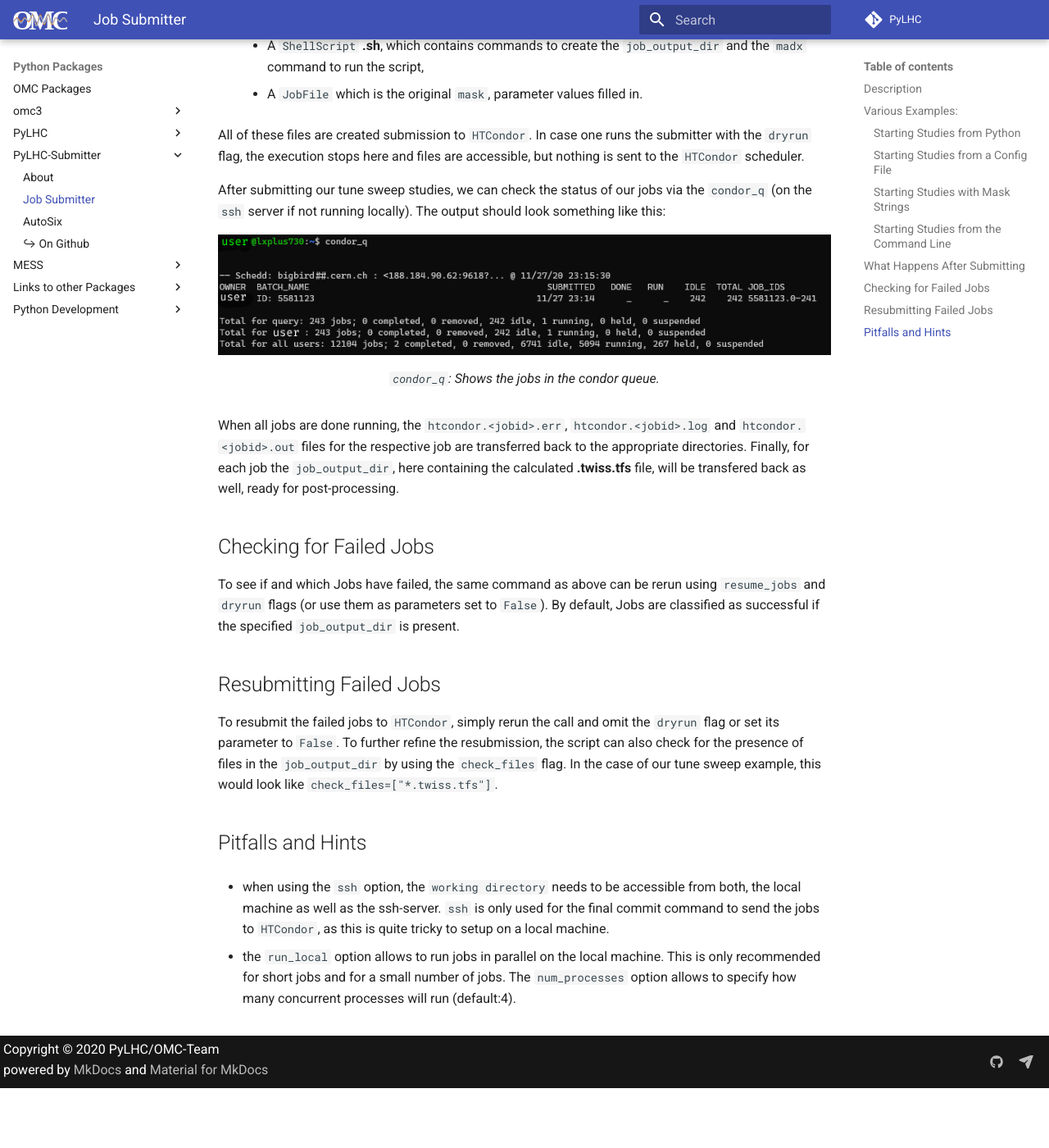
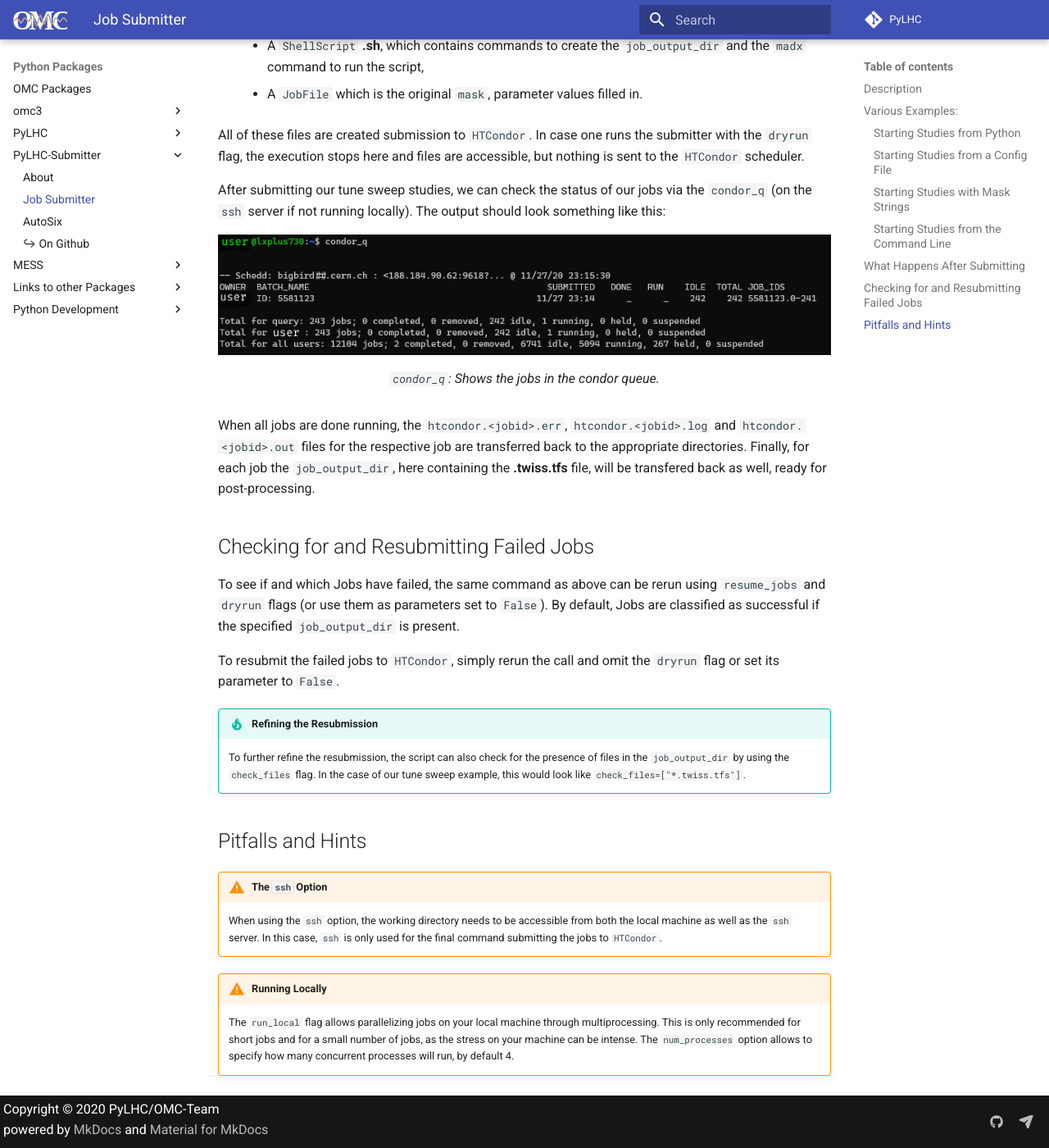
Before and after one commit to pylhc/pylhc.github.io, an MkDocs documentation site: the page built from docs/packages/pylhcsubmitter/job_submitter.md, in a window 1280 px wide and 1400 px high, scrolled down 3306 px. Shown: the whole window at 82% size. Built offline with MkDocs 1.6.1 and Material for MkDocs 9.7.7, drawn with Linux system fonts in a browser that asks for light colours; before the commit the page ends 4633 px from its top, so only the background shows below that; some of the changed text lies outside the part shown.

Commit message:
tweaks in pitfalls

```diff
--- a/docs/packages/pylhcsubmitter/job_submitter.md
+++ b/docs/packages/pylhcsubmitter/job_submitter.md
@@ -197,7 +197,7 @@ The `mask` string can be a more complicated multiline string, executing multiple
 
 ### Starting Studies from the Command Line
 
-!!! warning "Users Beware!"
+!!! warning "Users Beware"
     While doing so is possible, using a simple command line call is discouraged.
     As you will see below, this method is much less clear and reproducible.
 
@@ -235,27 +235,29 @@ The output should look something like this:
 </figure>
 
 When all jobs are done running, the `htcondor.<jobid>.err`, `htcondor.<jobid>.log` and `htcondor.<jobid>.out` files for the respective job are transferred back to the appropriate directories.
-Finally, for each job the `job_output_dir`, here containing the calculated **.twiss.tfs** file, will be transfered back as well, ready for post-processing.
+Finally, for each job the `job_output_dir`, here containing the **.twiss.tfs** file, will be transfered back as well, ready for post-processing.
 
-## Checking for Failed Jobs
+## Checking for and Resubmitting Failed Jobs
 
 To see if and which Jobs have failed, the same command as above can be rerun using `resume_jobs` and `dryrun` flags (or use them as parameters set to `False`).
 By default, Jobs are classified as successful if the specified `job_output_dir` is present.
 <!-- TODO add example script output -->
 
-## Resubmitting Failed Jobs
+To resubmit the failed jobs to `HTCondor`, simply rerun the call and omit the `dryrun` flag or set its parameter to `False`.
 
-To resubmit the failed jobs to `HTCondor`, simply rerun the call and omit the `dryrun` flag or set its parameter to `False`.
-To further refine the resubmission, the script can also check for the presence of files in the `job_output_dir` by using the `check_files` flag.
-In the case of our tune sweep example, this would look like `check_files=["*.twiss.tfs"]`.
+!!! tip "Refining the Resubmission"
+    To further refine the resubmission, the script can also check for the presence of files in the `job_output_dir` by using the `check_files` flag.
+    In the case of our tune sweep example, this would look like `check_files=["*.twiss.tfs"]`.
 
 ## Pitfalls and Hints
 
-- when using the `ssh` option, the `working directory` needs to be accessible from both, the local machine as well as the ssh-server.
-  `ssh` is only used for the final commit command to send the jobs to `HTCondor`, as this is quite tricky to setup on a local machine.
+!!! warning "The `ssh` Option"
+    When using the `ssh` option, the working directory needs to be accessible from both the local machine as well as the `ssh` server.
+    In this case, `ssh` is only used for the final command submitting the jobs to `HTCondor`.
 
-- the `run_local` option allows to run jobs in parallel on the local machine.
-  This is only recommended for short jobs and for a small number of jobs.
-  The `num_processes` option allows to specify how many concurrent processes will run (default:4).
+!!! warning "Running Locally"
+    The `run_local` flag allows parallelizing jobs on your local machine through multiprocessing.
+    This is only recommended for short jobs and for a small number of jobs, as the stress on your machine can be intense.
+    The `num_processes` option allows to specify how many concurrent processes will run, by default 4.
 
 [documentation]: https://pylhc.github.io/submitter/entrypoints/submitter.html
```
Also changed, not shown: other parts of docs/packages/pylhcsubmitter/job_submitter.md (+2 -2 lines).
